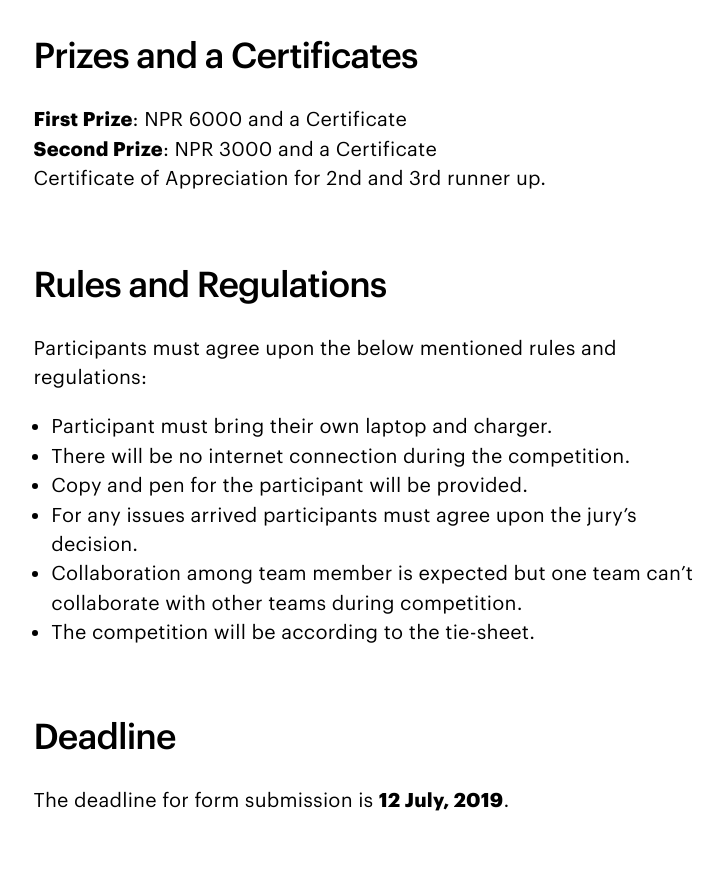
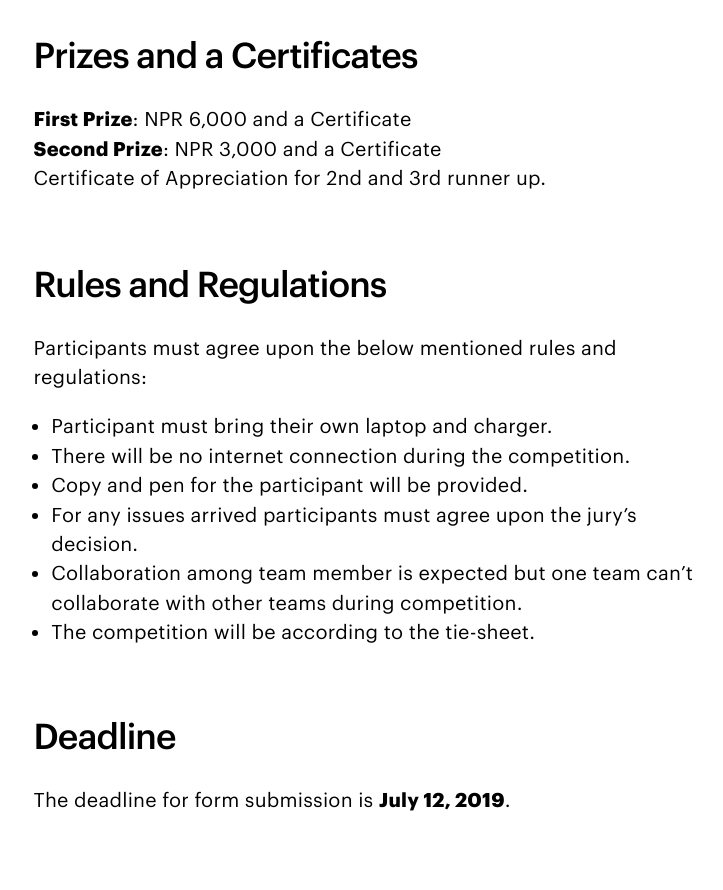
Before and after one commit to MegaMind98/dev, a Jekyll site: the page built from rapidcoding.html, in a window 1280 px wide and 1400 px high, scrolled down 1802 px. Shown: the part 153-1043 px from the top of the window, without its empty margins (268-991 px from the left). Built offline with Jekyll 4.4.1, drawn with Linux system fonts in a browser that asks for light colours.

Commit message:
Consistency

```diff
--- a/hackathon.html
+++ b/hackathon.html
@@ -55,8 +55,8 @@ Innovative solutions to real-world problems. </p>
         <p>The entry fee per team is NPR 2000<br /><strong>Maximum of 4 members are allowed in a team.</strong></p>
 <br />
         <h2 class="u-type-h4">Prizes and Certificates</h2>
-        <p><strong>Winner</strong>: NPR 20,000  and a Certificate<br /><strong>Runner Up</strong>: NPR 10,000 and  a Certificate<br /> <strong>Best Idea</strong>: NPR 3000 and a Certificate
-        <br /><strong>Best Presentation</strong>: NPR 3000 and a Certificate<br />
+        <p><strong>Winner</strong>: NPR 20,000  and a Certificate<br /><strong>Runner Up</strong>: NPR 10,000 and  a Certificate<br /> <strong>Best Idea</strong>: NPR 3,000 and a Certificate
+        <br /><strong>Best Presentation</strong>: NPR 3,000 and a Certificate<br />
         Certificate of appreciation will be given to all the participants.</p>
 
 <br />
--- a/logicbattle.html
+++ b/logicbattle.html
@@ -53,7 +53,7 @@ Show your logical and programming command.  </p>
         <p>Date: July 19, 2019 (Second day of NEXT) <br />Time: 10:00 AM</p>
 <br />
         <h2 class="u-type-h4">Prizes and a Certificates</h2>
-        <p><strong>First Prize</strong>: NPR 9000 and a Certificate<br /><strong>Second Prize</strong>: NPR 4500 and a Certificate<br />
+        <p><strong>First Prize</strong>: NPR 9,000 and a Certificate<br /><strong>Second Prize</strong>: NPR 4,500 and a Certificate<br />
         Certificate of appreciation for 2nd and 3rd runner up.</p>
 <br />
         <h2 class="u-type-h4">Rules and Regulations</h2>
--- a/pubgmobile.html
+++ b/pubgmobile.html
@@ -38,7 +38,7 @@ The best Chicken Dinner you'll ever had.</p>
       <p>PUBG MOBILE is one of the main attraction at NEXT 2019. Register and compete for the real Chicken Dinner at NEXT 2019.</p>
 
         <h2 class="u-type-h4">Entry Fee</h2>
-        <p>The entry fee per team is NPR 1000<br /><strong>Maximum of 4 members are allowed in a team.</strong></p>
+        <p>The entry fee per team is NPR 1,000<br /><strong>Maximum of 4 members are allowed in a team.</strong></p>
 
 
 
--- a/rapidcoding.html
+++ b/rapidcoding.html
@@ -55,7 +55,7 @@ permalink: /rapid-coding-at-next/
         <p>Date: July 18, 2019 (First day of NEXT)<br />Time: 10:00 AM</p>
 
         <h2 class="u-type-h4">Prizes and a Certificates</h2>
-        <p> <strong>First Prize</strong>: NPR 6000 and a Certificate<br /><strong>Second Prize</strong>: NPR 3000 and a Certificate<br />
+        <p> <strong>First Prize</strong>: NPR 6,000 and a Certificate<br /><strong>Second Prize</strong>: NPR 3,000 and a Certificate<br />
         Certificate of Appreciation for 2nd and 3rd runner up.</p>
 
         <br />
@@ -79,7 +79,7 @@ permalink: /rapid-coding-at-next/
 
       <h2 class="u-type-h4">Deadline</h2>
 
-      <p>The deadline for form submission is <strong>12 July, 2019</strong>.</p>
+      <p>The deadline for form submission is <strong>July 12, 2019</strong>.</p>
       <br />
 
       <h2 class="u-type-h4">Contact Point</h2>
```
Also changed, not shown: other parts of pubgmobile.html (+1 -1 lines).
